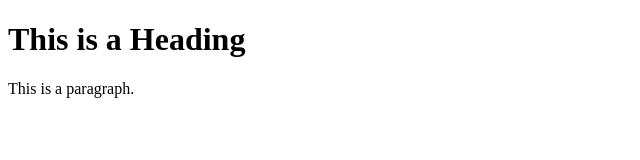
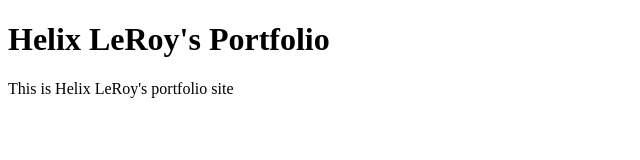
Before and after one commit to hleroy360/LeRoy-portfolio, a plain HTML site: page index.html in a window 1280 px wide. Shown: the whole page, without its empty margins (0-640 px from the left). Drawn offline with Linux system fonts and the light colour scheme.

Commit message:
Update index.html

```diff
--- a/index.html
+++ b/index.html
@@ -1,12 +1,12 @@
 <!DOCTYPE html>
 <html>
 <head>
-<title>Page Title</title>
+<title>Helix LeRoy Portfolio</title>
 </head>
 <body>
 
-<h1>This is a Heading</h1>
-<p>This is a paragraph.</p>
+<h1>Helix LeRoy's Portfolio</h1>
+<p>This is Helix LeRoy's portfolio site</p>
 
 </body>
 </html>
```
